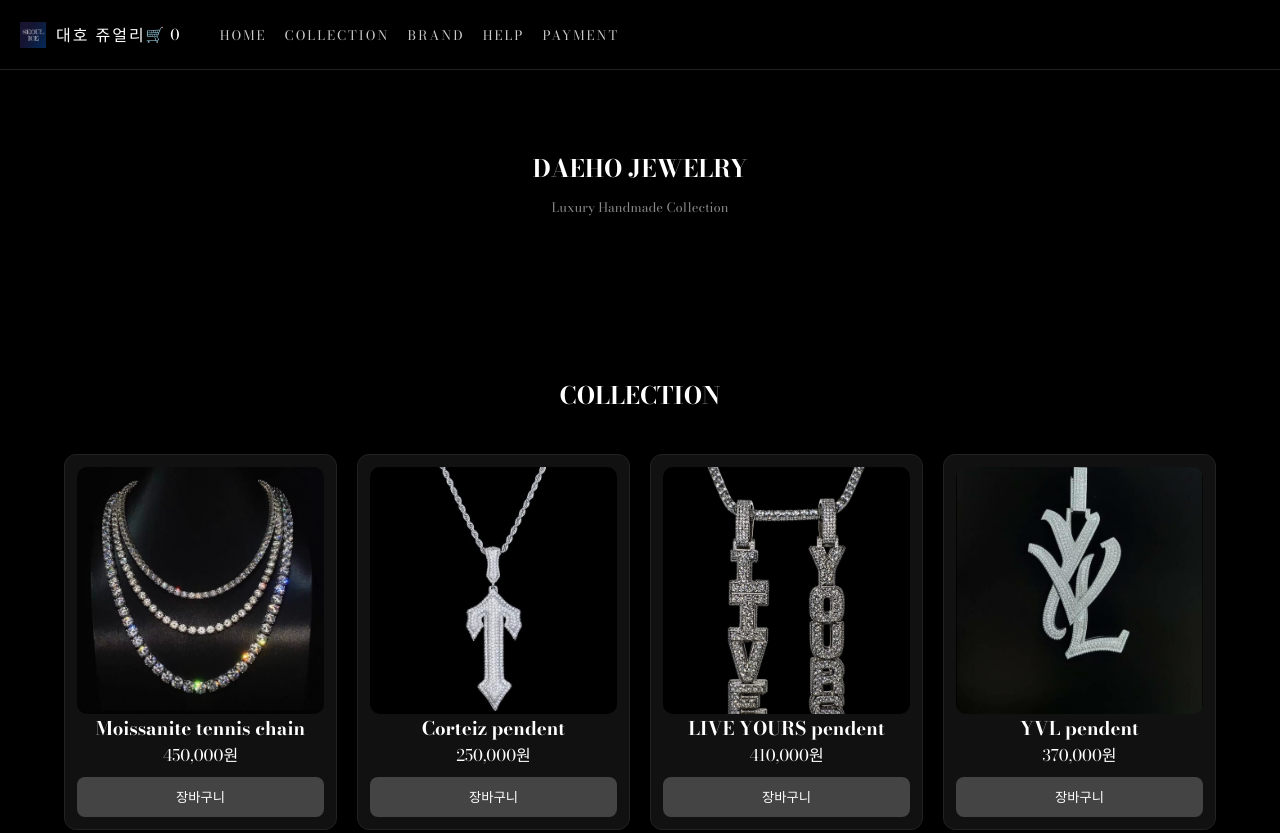
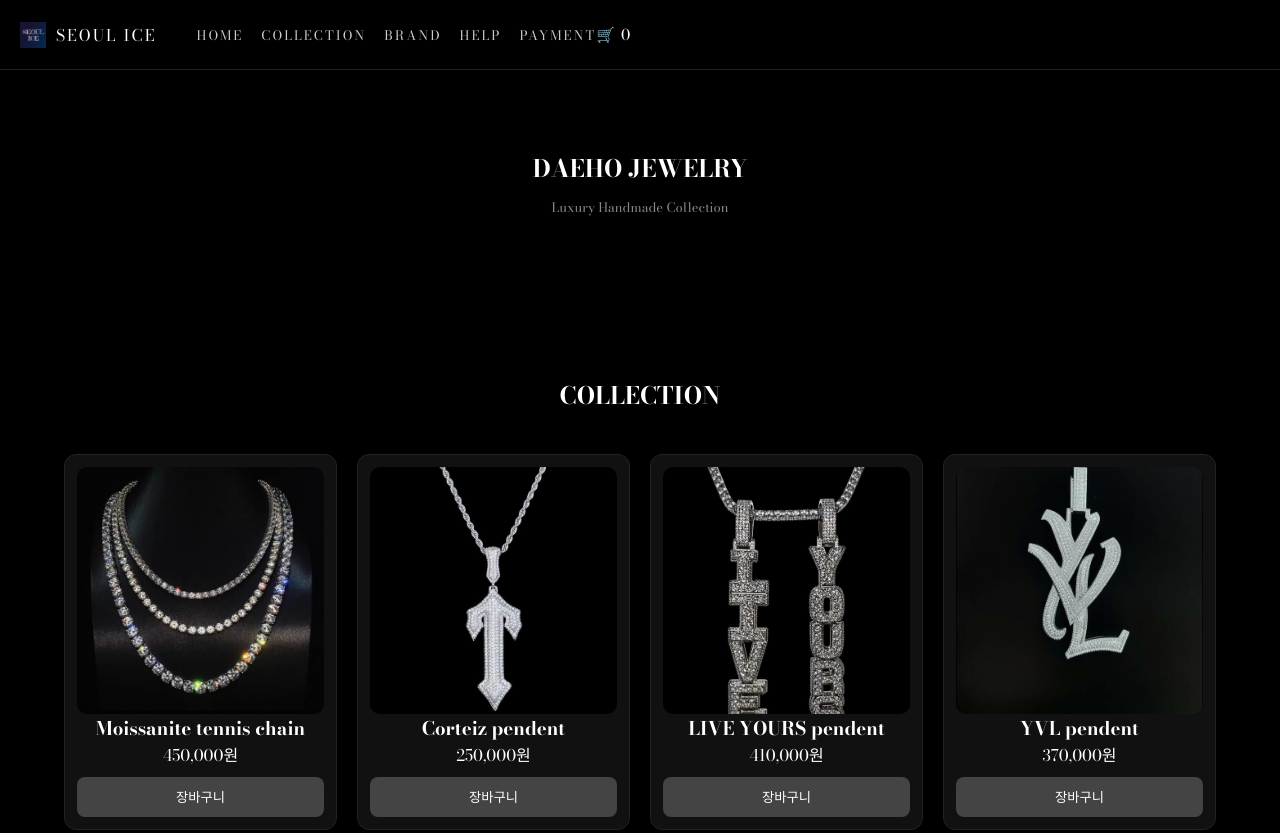
Before and after one commit to yousyoung22/yousyoung22.github.io-watch-shop, a plain HTML site: page index.html in a window 1280 px wide. Shown: the top 833 px of the page. Drawn offline with nearby package versions, Linux system fonts and the light colour scheme.

Commit message:
Add files via upload

```diff
--- a/css/style.css
+++ b/css/style.css
@@ -41,6 +41,7 @@ align-items:center;
 gap:10px;
 letter-spacing:2px;
 text-transform:uppercase;
+flex-shrink:0;
 }
 
 .logo img{
@@ -48,7 +49,7 @@ height:26px;
 }
 
 /* =========================
-   NAV (PC 기본)
+   NAV (PC)
 ========================= */
 nav{
 display:flex;
@@ -57,6 +58,7 @@ gap:18px;
 margin-left:40px;
 }
 
+/* 메뉴 링크 */
 nav a{
 color:#fff;
 text-decoration:none;
@@ -67,7 +69,7 @@ text-transform:uppercase;
 }
 
 /* =========================
-   CART BUTTON
+   CART (핵심 수정)
 ========================= */
 #cart-btn{
 display:flex;
@@ -76,7 +78,7 @@ gap:6px;
 cursor:pointer;
 color:#fff;
 font-size:15px;
-margin-left:auto;
+margin-left:auto; /* ← 이게 핵심 (무조건 오른쪽 끝) */
 }
 
 /* =========================
@@ -86,7 +88,7 @@ margin-left:auto;
 font-size:20px;
 cursor:pointer;
 display:none;
-margin-left:20px;
+margin-left:15px;
 }
 
 /* =========================
@@ -241,7 +243,7 @@ color:#fff;
 grid-template-columns:repeat(2,1fr);
 }
 
-/* nav hidden */
+/* nav mobile 숨김 */
 nav{
 display:none;
 position:absolute;
@@ -258,12 +260,12 @@ nav.active{
 display:flex;
 }
 
-/* hamburger */
+/* 햄버거 */
 .menu-toggle{
 display:block;
 }
 
-/* cart stays visible */
+/* cart 유지 */
 #cart-btn{
 margin-left:auto;
 }
@@ -271,7 +273,7 @@ margin-left:auto;
 }
 
 /* =========================
-   PC ONLY FIX (IMPORTANT)
+   PC ONLY FIX (FINAL)
 ========================= */
 @media(min-width:769px){
 
@@ -280,7 +282,7 @@ display:flex;
 align-items:center;
 }
 
-/* nav stays center-right */
+/* nav */
 nav{
 display:flex;
 align-items:center;
@@ -288,7 +290,7 @@ gap:18px;
 margin-left:40px;
 }
 
-/* cart forced to far right */
+/* cart 무조건 오른쪽 끝 */
 #cart-btn{
 margin-left:auto;
 display:flex;
--- a/index.html
+++ b/index.html
@@ -3,7 +3,7 @@
 <head>
 <meta charset="UTF-8">
 <meta name="viewport" content="width=device-width, initial-scale=1.0">
-<title>대호 쥬얼리</title>
+<title>SEOUL ICE</title>
 
 <link rel="stylesheet" href="css/style.css">
 </head>
@@ -14,12 +14,7 @@
 
     <div class="logo">
         <img src="images/logo.png">
-        <span>대호 쥬얼리</span>
-    </div>
-
-    <div class="mobile-icons">
-        <div id="cart-btn">🛒 <span id="cart-count">0</span></div>
-        <div class="menu-toggle" onclick="toggleMenu()">☰</div>
+        <span>SEOUL ICE</span>
     </div>
 
     <nav id="nav-menu">
@@ -30,8 +25,15 @@
         <a href="#payment">PAYMENT</a>
     </nav>
 
+    <div class="right-area">
+        <div id="cart-btn">
+            🛒 <span id="cart-count">0</span>
+        </div>
+
+        <div class="menu-toggle" onclick="toggleMenu()">☰</div>
+    </div>
+
 </header>
-
 <section id="home" class="section">
     <h1>DAEHO JEWELRY</h1>
     <p class="sub">Luxury Handmade Collection</p>
@@ -44,7 +46,8 @@
 
 <section id="about" class="section">
     <h2>BRAND</h2>
-    <p class="sub">대호 쥬얼리 프리미엄 브랜드</p>
+    <p class="sub">정교한 세팅과 타협 없는 퀄리티로 완성된 아이스만이 당신의 일상을 스테이지로 만듭니다.
+서울의 트렌디함과 힙합의 역사가 공존하는 SEOUL ICE 만의 럭셔리 바이브를 경험해 보세요.</p>
 </section>
 
 <section id="help" class="section">
```
